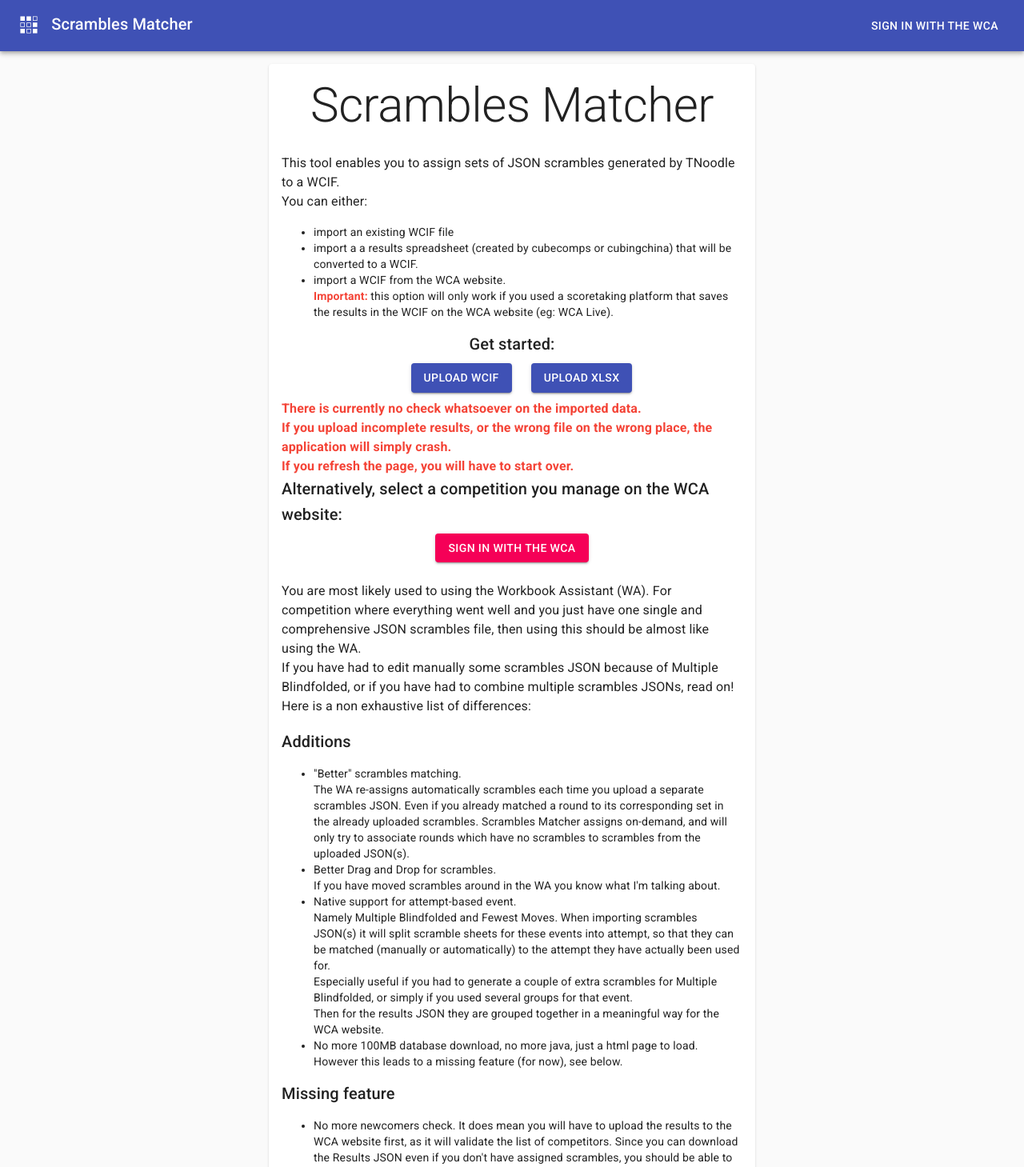
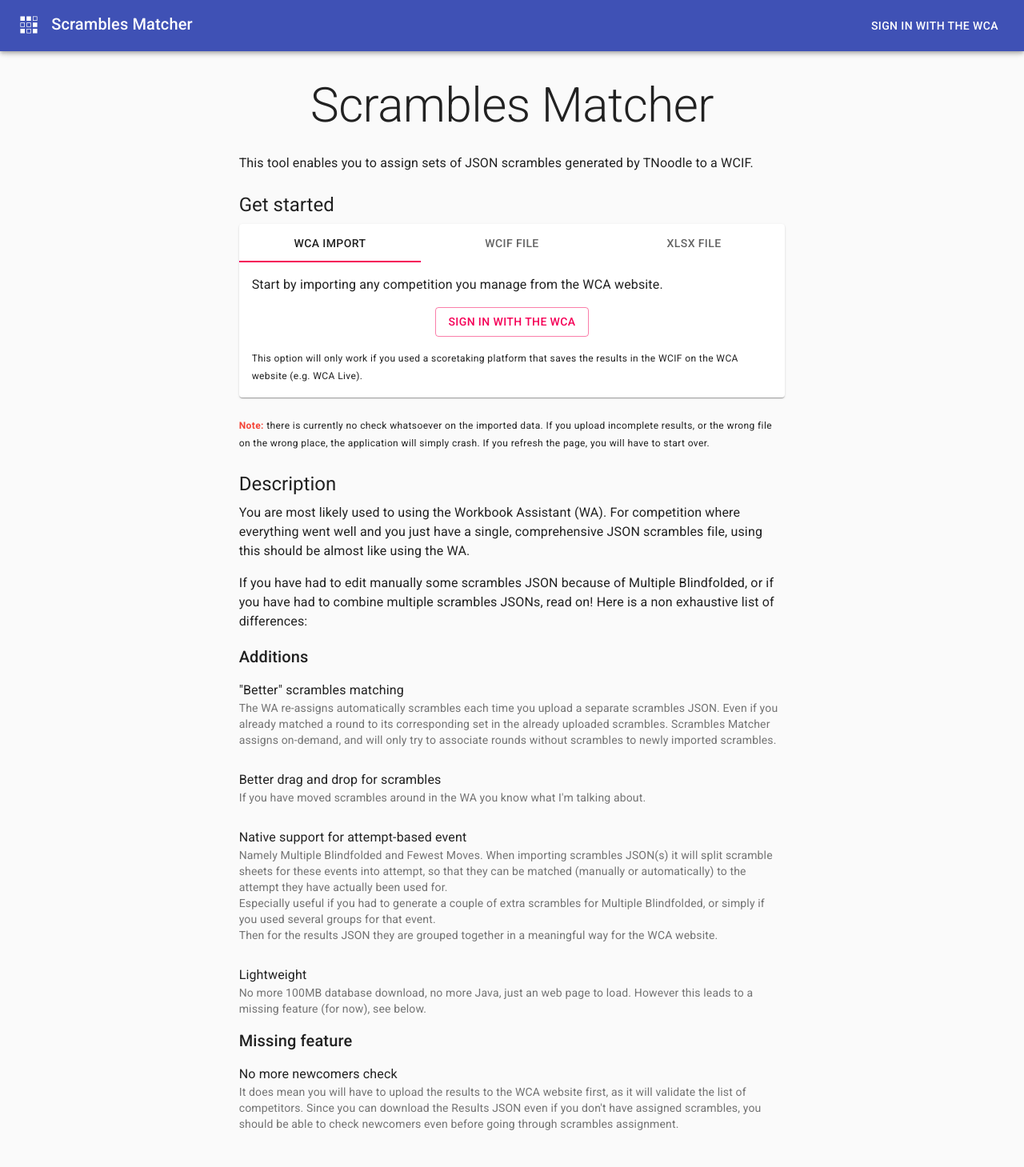
Before and after one commit to thewca/scrambles-matcher, a React (Create React App) app: page / in a window 1280 px wide. Shown: the top 1459 px of the page at 80% size. Built offline with nearby package versions, Linux system fonts and the light colour scheme.

Commit message:
Redesign the UI.

```diff
--- a/src/components/Competition/CompetitionInfo/CompetitionDetailsPanel.jsx
+++ b/src/components/Competition/CompetitionInfo/CompetitionDetailsPanel.jsx
@@ -41,14 +41,13 @@ const CompetitionDetailsPanel = props => {
   const handleNameChange = ev => uploadCompetitionIdAction(ev.target.value);
   return (
     <Paper className={classes.paper}>
-      <Typography variant="h4" className={classes.h}>
+      <Typography variant="h5" gutterBottom>
         Competition details
       </Typography>
       <form className={classes.mb3} noValidate autoComplete="off">
         <TextField
           id="outlined-name"
           label="Competition ID"
-          //className={classes.textField}
           value={wcif.id || ''}
           onChange={handleNameChange}
           helperText={<HelperWithLink id={wcif.id} />}
@@ -62,7 +61,6 @@ const CompetitionDetailsPanel = props => {
         below.
       </Typography>
       <ButtonGroup
-        variant="contained"
         color="primary"
         aria-label="outlined primary button group"
         disabled={!exportAvailable}
--- a/src/components/Competition/CompetitionInfo/CompetitionInfo.jsx
+++ b/src/components/Competition/CompetitionInfo/CompetitionInfo.jsx
@@ -1,5 +1,6 @@
-import React, { Fragment } from 'react';
+import React from 'react';
 import { makeStyles } from '@material-ui/core/styles';
+import Grid from '@material-ui/core/Grid';
 import {
   internalWcifToWcif,
   internalWcifToResultsJson,
@@ -27,7 +28,6 @@ const useStyles = makeStyles(theme => ({
     display: 'none',
   },
   addJsonButton: {
-    width: '100%',
     marginTop: theme.spacing(2),
   },
   extendedIcon: {
@@ -40,11 +40,7 @@ const useStyles = makeStyles(theme => ({
     marginRight: theme.spacing(3),
   },
   paper: {
-    padding: 16,
-    marginBottom: theme.spacing(2),
-  },
-  h: {
-    marginBottom: theme.spacing(1),
+    padding: theme.spacing(2),
   },
 }));
 
@@ -75,7 +71,8 @@ const CompetitionInfo = ({
   const uploadCompetitionIdAction = id => handleWcifChange({ ...wcif, id: id });
 
   return (
-    <Fragment>
+    <Grid container spacing={3}>
+      <Grid item xs={12}>
         <CompetitionDetailsPanel
           downloadWcifAction={actionDownloadWcif}
           downloadResultsJsonAction={actionDownloadResultsJson}
@@ -83,17 +80,22 @@ const CompetitionInfo = ({
           classes={classes}
           wcif={wcif}
         />
+      </Grid>
+      <Grid item xs={12}>
         <MatchingScramblesPanel
           assignAction={actionAssignScrambles}
           uploadAction={uploadAction}
           clearAction={actionClearScrambles}
           classes={classes}
         />
+      </Grid>
+      <Grid item xs={12}>
         <UploadedScramblesPanel
           uploadedScrambles={uploadedScrambles}
           classes={classes}
         />
-    </Fragment>
+      </Grid>
+    </Grid>
   );
 };
 
--- a/src/components/ImportWCIF/CompetitionsList.jsx
+++ b/src/components/ImportWCIF/CompetitionsList.jsx
@@ -37,7 +37,7 @@ export const CompetitionsSection = ({
       />
     ) : (
       <Button
-        variant="contained"
+        variant="outlined"
         component="span"
         color="secondary"
         onClick={signIn}
--- a/src/components/ImportWCIF/ImportWCIF.jsx
+++ b/src/components/ImportWCIF/ImportWCIF.jsx
@@ -1,10 +1,15 @@
-import React from 'react';
+import React, { useState } from 'react';
 import { makeStyles } from '@material-ui/core/styles';
 import Button from '@material-ui/core/Button';
+import CircularProgress from '@material-ui/core/CircularProgress';
+import Grid from '@material-ui/core/Grid';
+import List from '@material-ui/core/List';
+import ListItem from '@material-ui/core/ListItem';
+import ListItemText from '@material-ui/core/ListItemText';
+import Paper from '@material-ui/core/Paper';
+import Tab from '@material-ui/core/Tab';
+import Tabs from '@material-ui/core/Tabs';
 import Typography from '@material-ui/core/Typography';
-import CircularProgress from '@material-ui/core/CircularProgress';
-import Paper from '@material-ui/core/Paper';
-import Grid from '@material-ui/core/Grid';
 import XLSX from 'xlsx';
 import {
   personWcifFromRegistrationXlsx,
@@ -15,20 +20,14 @@ import { CompetitionsSection } from './CompetitionsList';
 //import tmpWcif from '../../wcifresults.json';
 
 const useStyles = makeStyles(theme => ({
+  root: {
+    padding: theme.spacing(4),
+  },
   input: {
     display: 'none',
   },
-  h: {
-    marginBottom: theme.spacing(3),
-  },
-  h6: {
-    marginBottom: theme.spacing(1),
-  },
-  mt3: {
-    marginTop: theme.spacing(3),
-  },
-  button: {
-    marginLeft: theme.spacing(3),
+  tabContent: {
+    padding: theme.spacing(2),
   },
 }));
 
@@ -116,112 +115,48 @@ const ImportWCIF = ({
   loading,
 }) => {
   const classes = useStyles();
+  const [tabValue, setTabValue] = useState(0);
 
   // Dirty hack to preload given WCIF
   //handleWcifJSONLoad(tmpWcif);
   return (
     <Grid container justify="center">
-      <Grid item xs={12} md={8} lg={6} xl={6} style={{ padding: 16 }}>
-        <Paper style={{ padding: 16 }}>
-          <Typography
-            variant="h2"
-            component="h1"
-            align="center"
-            className={classes.h}
-          >
+      <Grid item xs={12} md={8} lg={7} xl={6} className={classes.root}>
+        <Grid container direction="column" spacing={3}>
+          <Grid item>
+            <Typography variant="h2" component="h1" align="center">
               Scrambles Matcher
             </Typography>
-          <Typography paragraph>
-            This tool enables you to assign sets of JSON scrambles generated by
-            TNoodle to a WCIF.
-            <br />
-            You can either:
+          </Grid>
+          <Grid item>
+            <Typography>
+              {`This tool enables you to assign sets of JSON scrambles generated by
+              TNoodle to a WCIF.`}
             </Typography>
-          <ul>
-            <li>import an existing WCIF file</li>
-            <li>
-              import a a results spreadsheet (created by cubecomps or
-              cubingchina) that will be converted to a WCIF.
-            </li>
-            <li>
-              import a WCIF from the WCA website.
-              <br />
-              <Typography
-                component="span"
-                color="error"
-                variant="body2"
-                style={{ fontWeight: 'bold' }}
+          </Grid>
+          <Grid item>
+            <Typography variant="h5" gutterBottom>
+              Get started
+            </Typography>
+            <Paper elevation={1}>
+              <Tabs
+                variant="fullWidth"
+                value={tabValue}
+                onChange={(event, value) => setTabValue(value)}
               >
-                Important:
-              </Typography>{' '}
-              this option will only work if you used a scoretaking platform that
-              saves the results in the WCIF on the WCA website (eg: WCA Live).
-            </li>
-          </ul>
-          <Grid
-            container
-            direction="column"
-            justify="center"
-            alignItems="center"
-            className={classes.h6}
-          >
-            <Typography variant="h6" className={classes.h6}>
-              Get started:
+                <Tab label="WCA import" />
+                <Tab label="WCIF file" />
+                <Tab label="XLSX file" />
+              </Tabs>
+              <div className={classes.tabContent}>
+                {tabValue === 0 && (
+                  <Grid container direction="column" spacing={2}>
+                    <Grid item>
+                      <Typography>
+                        {`Start by importing any competition you manage from the WCA website.`}
                       </Typography>
-            <Grid
-              container
-              direction="row"
-              justify="center"
-              className={classes.h6}
-            >
-              <input
-                accept=".json"
-                className={classes.input}
-                id="raised-button-file"
-                multiple
-                type="file"
-                onChange={ev => handleFileUploadChange(handleWcifJSONLoad, ev)}
-              />
-              <label htmlFor="raised-button-file">
-                <Button
-                  component="span"
-                  variant="contained"
-                  color="primary"
-                  className={classes.button}
-                >
-                  Upload WCIF
-                </Button>
-              </label>
-              <input
-                accept=".xlsx"
-                className={classes.input}
-                id="raised-button-xlsx"
-                multiple
-                type="file"
-                onChange={ev => handleXlsxUploadChange(handleWcifJSONLoad, ev)}
-              />
-              <label htmlFor="raised-button-xlsx">
-                <Button
-                  component="span"
-                  variant="contained"
-                  color="primary"
-                  className={classes.button}
-                >
-                  Upload XLSX
-                </Button>
-              </label>
                     </Grid>
-            <Typography color="error" style={{ fontWeight: 'bold' }}>
-              There is currently no check whatsoever on the imported data.
-              <br />
-              If you upload incomplete results, or the wrong file on the wrong
-              place, the application will simply crash.
-              <br />
-              If you refresh the page, you will have to start over.
-            </Typography>
-            <Typography variant="h6" className={classes.h6}>
-              Alternatively, select a competition you manage on the WCA website:
-            </Typography>
+                    <Grid item align="center">
                       {loading ? (
                         <Loading />
                       ) : (
@@ -231,66 +166,183 @@ const ImportWCIF = ({
                         />
                       )}
                     </Grid>
-          <Typography paragraph className={classes.mt3}>
-            You are most likely used to using the Workbook Assistant (WA). For
-            competition where everything went well and you just have one single
-            and comprehensive JSON scrambles file, then using this should be
-            almost like using the WA.
-            <br />
-            If you have had to edit manually some scrambles JSON because of
+                    <Grid item>
+                      <Typography variant="caption">
+                        {`This option will only work if you used a scoretaking platform that
+                          saves the results in the WCIF on the WCA website (e.g. WCA Live).`}
+                      </Typography>
+                    </Grid>
+                  </Grid>
+                )}
+                {tabValue === 1 && (
+                  <Grid container direction="column" spacing={2}>
+                    <Grid item>
+                      <Typography>
+                        {`Start by import a JSON file with an existing WCIF.`}
+                      </Typography>
+                    </Grid>
+                    <Grid item align="center">
+                      <input
+                        accept=".json"
+                        className={classes.input}
+                        id="button-wcif"
+                        multiple
+                        type="file"
+                        onChange={ev =>
+                          handleFileUploadChange(handleWcifJSONLoad, ev)
+                        }
+                      />
+                      <label htmlFor="button-wcif">
+                        <Button
+                          component="span"
+                          variant="outlined"
+                          color="primary"
+                          className={classes.button}
+                        >
+                          Upload WCIF
+                        </Button>
+                      </label>
+                    </Grid>
+                  </Grid>
+                )}
+                {tabValue === 2 && (
+                  <Grid container direction="column" spacing={2}>
+                    <Grid item>
+                      <Typography>
+                        {`Start by importing a results spreadsheet (e.g. created by Cubecomps or
+                          Cubing China).`}
+                      </Typography>
+                    </Grid>
+                    <Grid item align="center">
+                      <input
+                        accept=".xlsx"
+                        className={classes.input}
+                        id="button-xlsx"
+                        multiple
+                        type="file"
+                        onChange={ev =>
+                          handleXlsxUploadChange(handleWcifJSONLoad, ev)
+                        }
+                      />
+                      <label htmlFor="button-xlsx">
+                        <Button
+                          component="span"
+                          variant="outlined"
+                          color="primary"
+                          className={classes.button}
+                        >
+                          Upload XLSX
+                        </Button>
+                      </label>
+                    </Grid>
+                  </Grid>
+                )}
+              </div>
+            </Paper>
+          </Grid>
+          <Grid item>
+            <Typography variant="caption">
+              <Typography
+                variant="caption"
+                component="span"
+                color="error"
+                style={{ fontWeight: 'bold' }}
+              >
+                Note:
+              </Typography>
+              {` there is currently no check whatsoever on the imported data. If
+                you upload incomplete results, or the wrong file on the wrong
+                place, the application will simply crash. If you refresh the page,
+                you will have to start over.`}
+            </Typography>
+          </Grid>
+          <Grid item>
+            <Typography variant="h5" gutterBottom>
+              Description
+            </Typography>
+            <Typography paragraph>
+              {`You are most likely used to using the Workbook Assistant (WA).
+                For competition where everything went well and you just have
+                a single, comprehensive JSON scrambles file, using this should be
+                almost like using the WA.`}
+            </Typography>
+            <Typography paragraph>
+              {`If you have had to edit manually some scrambles JSON because of
                 Multiple Blindfolded, or if you have had to combine multiple
                 scrambles JSONs, read on! Here is a non exhaustive list of
-            differences:
+                differences:`}
             </Typography>
             <Typography variant="h6">Additions</Typography>
-          <ul>
-            <li>
-              "Better" scrambles matching.
-              <br />
+            <List disablePadding>
+              <ListItem disableGutters>
+                <ListItemText
+                  primary={`"Better" scrambles matching`}
+                  secondary={`
                     The WA re-assigns automatically scrambles each time you upload a
                     separate scrambles JSON. Even if you already matched a round to
-              its corresponding set in the already uploaded scrambles. Scrambles
-              Matcher assigns on-demand, and will only try to associate rounds
-              which have no scrambles to scrambles from the uploaded JSON(s).
-            </li>
-            <li>
-              Better Drag and Drop for scrambles.
+                    its corresponding set in the already uploaded scrambles.
+                    Scrambles Matcher assigns on-demand, and will only try to
+                    associate rounds without scrambles to newly imported scrambles.
+                  `}
+                />
+              </ListItem>
+              <ListItem disableGutters>
+                <ListItemText
+                  primary={`Better drag and drop for scrambles`}
+                  secondary={`
+                    If you have moved scrambles around in the WA you know
+                    what I'm talking about.
+                  `}
+                />
+              </ListItem>
+              <ListItem disableGutters>
+                <ListItemText
+                  primary={`Native support for attempt-based event`}
+                  secondary={
+                    <span>
+                      {`Namely Multiple Blindfolded and Fewest Moves. When
+                        importing scrambles JSON(s) it will split scramble sheets
+                        for these events into attempt, so that they can be matched
+                        (manually or automatically) to the attempt they have
+                        actually been used for.`}
                       <br />
-              If you have moved scrambles around in the WA you know what I'm
-              talking about.
-            </li>
-            <li>
-              Native support for attempt-based event.
+                      {`Especially useful if you had to generate a couple of extra
+                        scrambles for Multiple Blindfolded, or simply if you used
+                        several groups for that event.`}
                       <br />
-              Namely Multiple Blindfolded and Fewest Moves. When importing
-              scrambles JSON(s) it will split scramble sheets for these events
-              into attempt, so that they can be matched (manually or
-              automatically) to the attempt they have actually been used for.
-              <br />
-              Especially useful if you had to generate a couple of extra
-              scrambles for Multiple Blindfolded, or simply if you used several
-              groups for that event.
-              <br />
-              Then for the results JSON they are grouped together in a
-              meaningful way for the WCA website.
-            </li>
-            <li>
-              No more 100MB database download, no more java, just a html page to
-              load. However this leads to a missing feature (for now), see
-              below.
-            </li>
-          </ul>
+                      {`Then for the results JSON they are grouped together in a
+                        meaningful way for the WCA website.`}
+                    </span>
+                  }
+                />
+              </ListItem>
+              <ListItem disableGutters>
+                <ListItemText
+                  primary={`Lightweight`}
+                  secondary={`
+                    No more 100MB database download, no more Java, just an web page
+                    to load. However this leads to a missing feature (for now), see below.
+                  `}
+                />
+              </ListItem>
+            </List>
             <Typography variant="h6">Missing feature</Typography>
-          <ul>
-            <li>
-              No more newcomers check. It does mean you will have to upload the
-              results to the WCA website first, as it will validate the list of
-              competitors. Since you can download the Results JSON even if you
-              don't have assigned scrambles, you should be able to check
-              newcomers even before going through scrambles assignment.
-            </li>
-          </ul>
-        </Paper>
+            <List disablePadding>
+              <ListItem disableGutters>
+                <ListItemText
+                  primary={`No more newcomers check`}
+                  secondary={`
+                    It does mean you will have to upload
+                    the results to the WCA website first, as it will validate the
+                    list of competitors. Since you can download the Results JSON
+                    even if you don't have assigned scrambles, you should be able to
+                    check newcomers even before going through scrambles assignment.
+                  `}
+                />
+              </ListItem>
+            </List>
+          </Grid>
+        </Grid>
       </Grid>
     </Grid>
   );
--- a/src/components/Scrambles/ScrambleList.jsx
+++ b/src/components/Scrambles/ScrambleList.jsx
@@ -25,10 +25,10 @@ const getItemStyle = (isDragging, draggableStyle) => ({
 const ScrambleListHeader = () => (
   <ListItem>
     <Grid item xs={6} md={4} lg={2} align="center">
-      <Typography variant="h5">Group</Typography>
+      <Typography variant="subtitle1">Group</Typography>
     </Grid>
     <Grid item xs={6} md={8} lg={10} align="right">
-      <Typography variant="h5">Scramble sheet</Typography>
+      <Typography variant="subtitle1">Scramble sheet</Typography>
     </Grid>
   </ListItem>
 );
```
Also changed, not shown: src/components/App/Header.jsx (+12 -3 lines), src/components/Competition/Competition.jsx (+20 -8 lines), src/components/Competition/CompetitionInfo/MatchingScramblesPanel.jsx (+10 -22 lines), src/components/Competition/CompetitionInfo/UploadedScramblesPanel.jsx (+3 -4 lines), src/components/Competition/CompetitionMenu/CompetitionMenu.jsx (+19 -32 lines), src/components/Competition/RoundPanel/RoundPanel.jsx (+18 -21 lines), src/components/Scrambles/ScrambleFileInfo.jsx (+15 -22 lines). Lines whose indentation alone changed are shown as unchanged.
